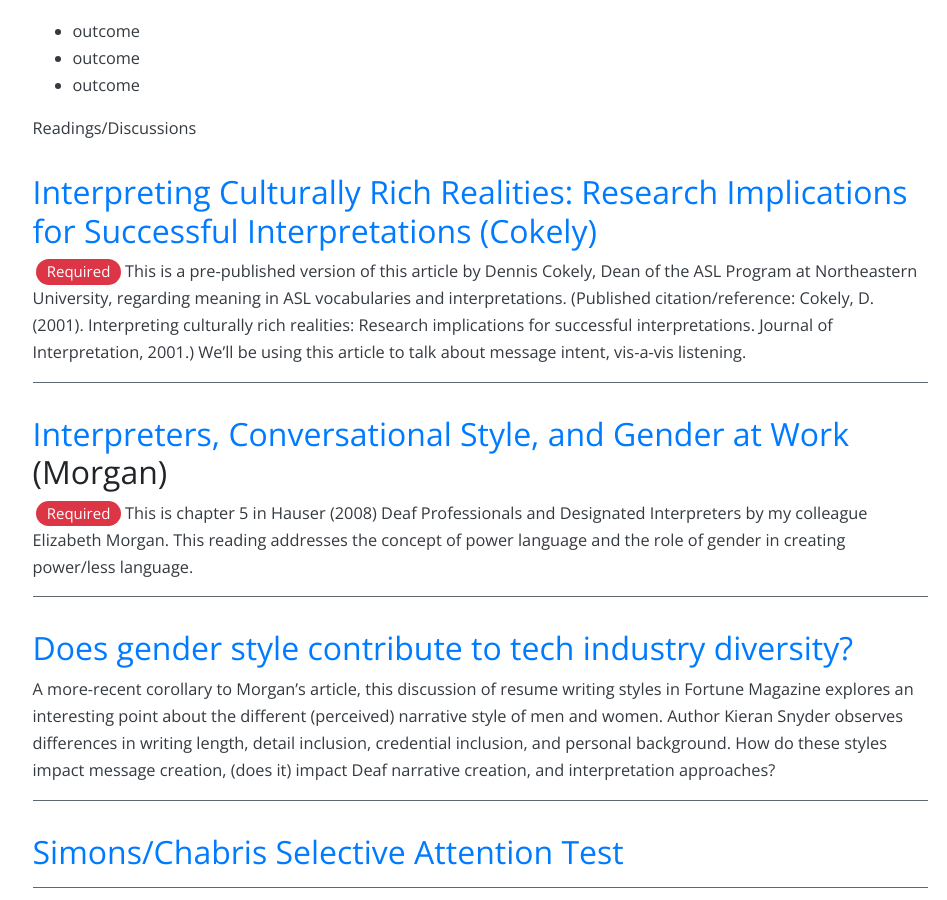
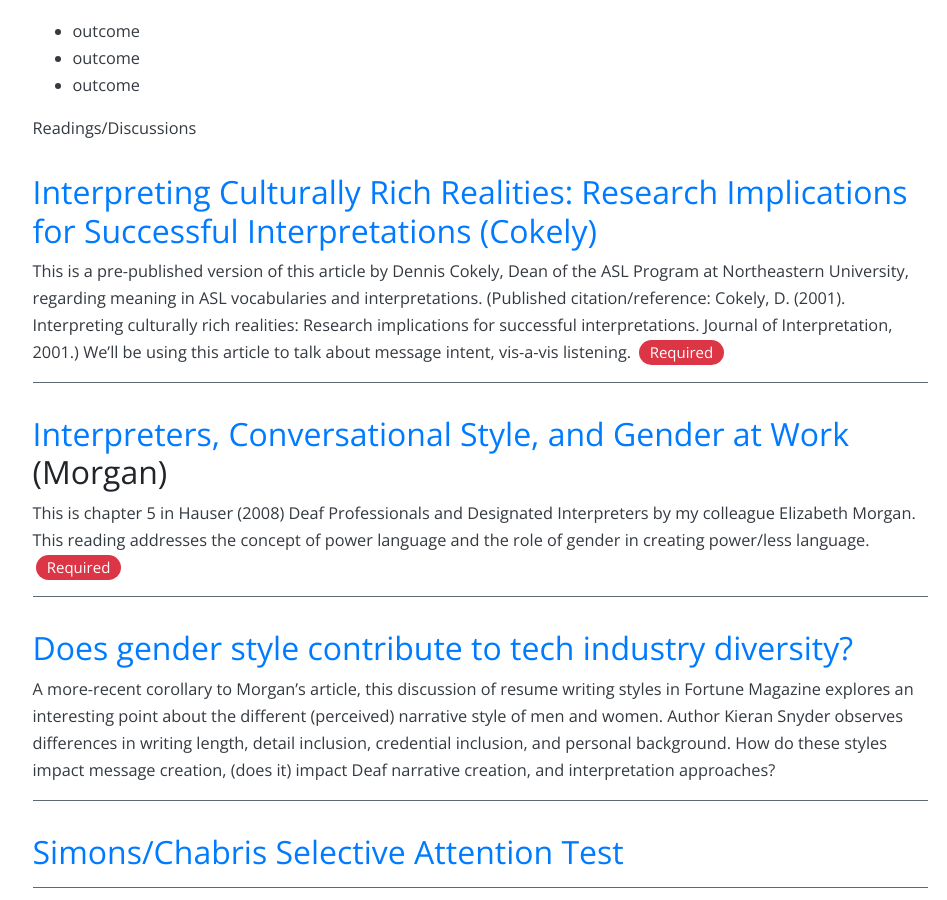
Before and after one commit to intrpr/jekyll-portfol-test, a Jekyll site: the page built from _posts/2019-06-09-attending-and-listening.md, in a window 1280 px wide and 900 px high, scrolled down 400 px. Shown: the whole window, without its empty margins (160-1107 px from the left). Built offline with Jekyll 4.4.1, drawn with Linux system fonts in a browser that asks for light colours; nearby versions of some CDN libraries; our own code applies the rules of GitHub Pages for plain Markdown files; comment, search, counter and statistics services are not loaded.

Commit message:
Update 2019-06-09-attending-and-listening.md

```diff
--- a/_posts/2019-06-09-attending-and-listening.md
+++ b/_posts/2019-06-09-attending-and-listening.md
@@ -17,12 +17,12 @@ Here are some bullet points/learning outcomes of which we might want to be aware
 Readings/Discussions
 
 ## [Interpreting Culturally Rich Realities: Research Implications for Successful Interpretations (Cokely)](http://)
-<span class="badge badge-pill badge-danger">Required</span> This is a pre-published version of this article by Dennis Cokely, Dean of the ASL Program at Northeastern University, regarding meaning in ASL vocabularies and interpretations. (Published citation/reference: Cokely, D. (2001). Interpreting culturally rich realities: Research implications for successful interpretations. Journal of Interpretation, 2001.) We’ll be using this article to talk about message intent, vis-a-vis listening.
+This is a pre-published version of this article by Dennis Cokely, Dean of the ASL Program at Northeastern University, regarding meaning in ASL vocabularies and interpretations. (Published citation/reference: Cokely, D. (2001). Interpreting culturally rich realities: Research implications for successful interpretations. Journal of Interpretation, 2001.) We’ll be using this article to talk about message intent, vis-a-vis listening.  <span class="badge badge-pill badge-danger">Required</span>
 
 ***
 
 ## [Interpreters, Conversational Style, and Gender at Work](http://) (Morgan)
-<span class="badge badge-pill badge-danger">Required</span> This is chapter 5 in Hauser (2008) Deaf Professionals and Designated Interpreters by my colleague Elizabeth Morgan. This reading addresses the concept of power language and the role of gender in creating power/less language.
+This is chapter 5 in Hauser (2008) Deaf Professionals and Designated Interpreters by my colleague Elizabeth Morgan. This reading addresses the concept of power language and the role of gender in creating power/less language. <span class="badge badge-pill badge-danger">Required</span>
 
 ***
 
```
